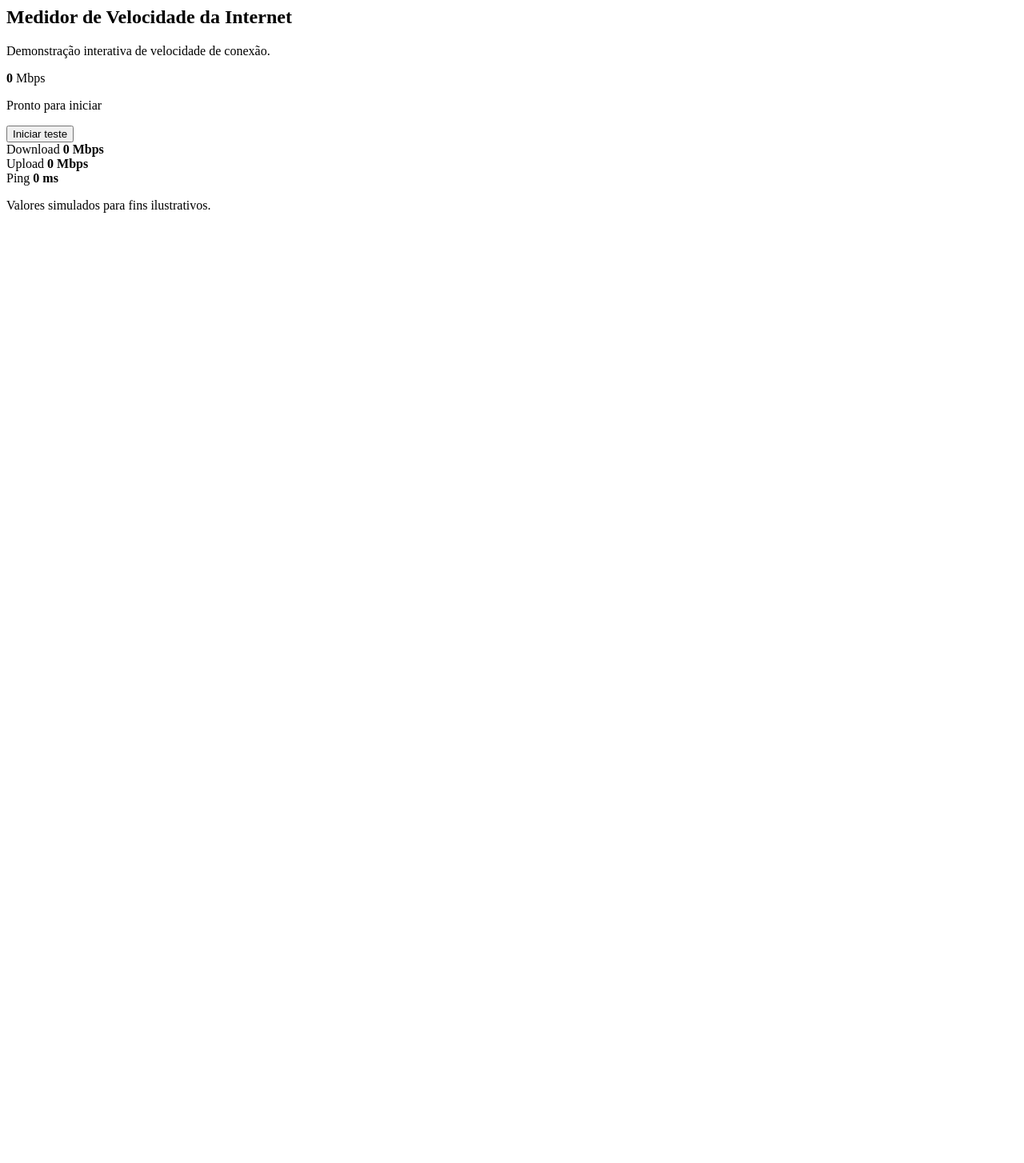
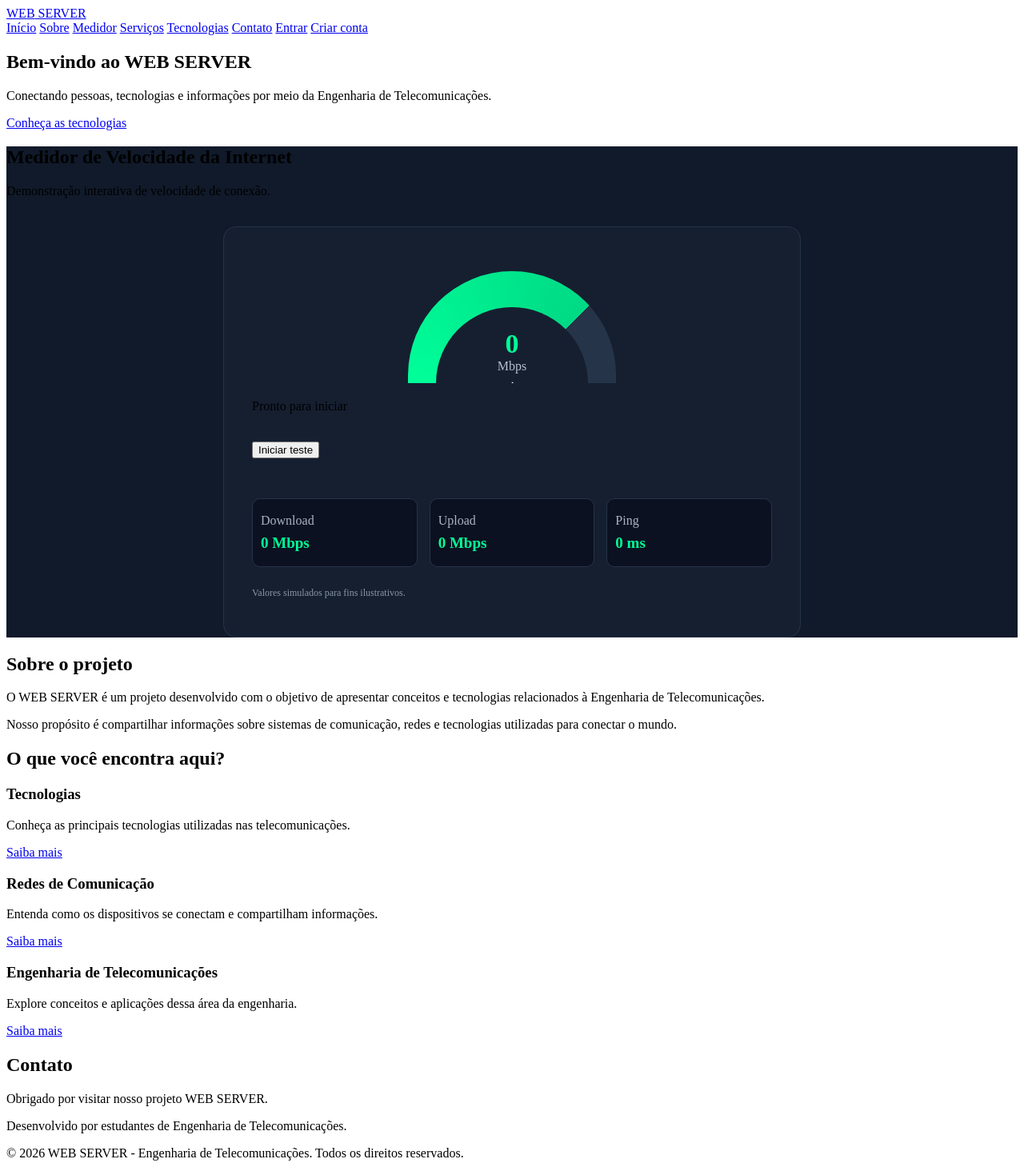
Before and after one commit to luanahelen360-wq/servidor-web, a plain HTML site: page index.html in a window 1280 px wide. Shown: the whole page at 80% size. Before the commit the page ends 800 px from the top, so only its background shows below. Drawn offline with Linux system fonts and the light colour scheme.

Commit message:
Update index.html

```diff
--- a/index.html
+++ b/index.html
@@ -1,5 +1,61 @@
 
-<!-- MEDIDOR DE VELOCIDADE DA INTERNET -->
+<!DOCTYPE html>
+<html lang="pt-BR">
+
+<head>
+    <meta charset="UTF-8">
+    <meta name="viewport" content="width=device-width, initial-scale=1.0">
+
+    <title>WEB SERVER - Engenharia de Telecomunicações</title>
+
+    <link rel="stylesheet" href="style.css">
+</head>
+
+<body>
+
+    <!-- CABEÇALHO -->
+    <header class="cabecalho">
+        <div class="container navegacao">
+
+            <a href="index.html" class="logo">
+                <span>WEB</span> SERVER
+            </a>
+
+            <nav>
+                <a href="index.html">Início</a>
+                <a href="#sobre">Sobre</a>
+                <a href="#medidor">Medidor</a>
+                <a href="#servicos">Serviços</a>
+                <a href="tecnologias.html">Tecnologias</a>
+                <a href="#contato">Contato</a>
+                <a href="login.html">Entrar</a>
+                <a href="cadastro.html">Criar conta</a>
+            </nav>
+
+        </div>
+    </header>
+
+    <main>
+
+        <!-- APRESENTAÇÃO -->
+        <section class="hero">
+            <div class="container">
+
+                <h1>Bem-vindo ao <span>WEB SERVER</span></h1>
+
+                <p>
+                    Conectando pessoas, tecnologias e informações
+                    por meio da Engenharia de Telecomunicações.
+                </p>
+
+                <a href="tecnologias.html" class="botao">
+                    Conheça as tecnologias
+                </a>
+
+            </div>
+        </section>
+
+        <!-- MEDIDOR DE INTERNET -->
         <section class="secao medidor-secao" id="medidor">
 
             <div class="container">
@@ -62,3 +118,101 @@
             </div>
 
         </section>
+
+        <!-- SOBRE -->
+        <section class="secao" id="sobre">
+            <div class="container">
+
+                <h2>Sobre o projeto</h2>
+
+                <p>
+                    O WEB SERVER é um projeto desenvolvido com o objetivo
+                    de apresentar conceitos e tecnologias relacionados
+                    à Engenharia de Telecomunicações.
+                </p>
+
+                <p>
+                    Nosso propósito é compartilhar informações sobre
+                    sistemas de comunicação, redes e tecnologias
+                    utilizadas para conectar o mundo.
+                </p>
+
+            </div>
+        </section>
+
+        <!-- SERVIÇOS -->
+        <section class="secao" id="servicos">
+            <div class="container">
+
+                <h2>O que você encontra aqui?</h2>
+
+                <div class="cartoes">
+
+                    <div class="cartao">
+                        <h3>Tecnologias</h3>
+                        <p>
+                            Conheça as principais tecnologias
+                            utilizadas nas telecomunicações.
+                        </p>
+                        <a href="tecnologias.html">Saiba mais</a>
+                    </div>
+
+                    <div class="cartao">
+                        <h3>Redes de Comunicação</h3>
+                        <p>
+                            Entenda como os dispositivos se conectam
+                            e compartilham informações.
+                        </p>
+                        <a href="tecnologias.html">Saiba mais</a>
+                    </div>
+
+                    <div class="cartao">
+                        <h3>Engenharia de Telecomunicações</h3>
+                        <p>
+                            Explore conceitos e aplicações
+                            dessa área da engenharia.
+                        </p>
+                        <a href="tecnologias.html">Saiba mais</a>
+                    </div>
+
+                </div>
+
+            </div>
+        </section>
+
+        <!-- CONTATO -->
+        <section class="secao" id="contato">
+            <div class="container">
+
+                <h2>Contato</h2>
+
+                <p>
+                    Obrigado por visitar nosso projeto WEB SERVER.
+                </p>
+
+                <p>
+                    Desenvolvido por estudantes de Engenharia
+                    de Telecomunicações.
+                </p>
+
+            </div>
+        </section>
+
+    </main>
+
+    <!-- RODAPÉ -->
+    <footer class="rodape">
+        <div class="container">
+
+            <p>
+                © 2026 WEB SERVER - Engenharia de Telecomunicações.
+                Todos os direitos reservados.
+            </p>
+
+        </div>
+    </footer>
+
+    <script src="script.js"></script>
+
+</body>
+</html>
```
Lines whose indentation alone changed are shown as unchanged.
